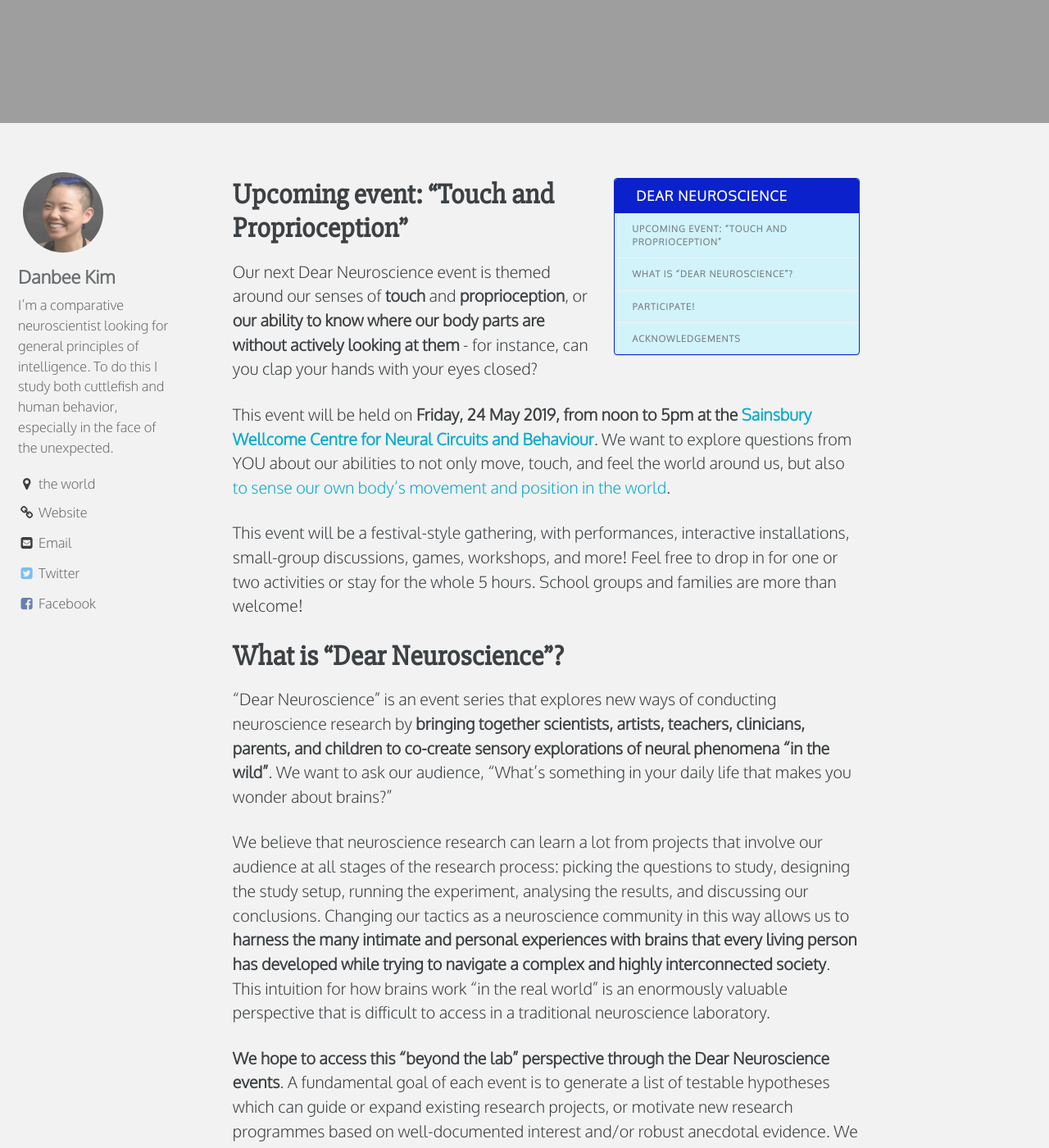
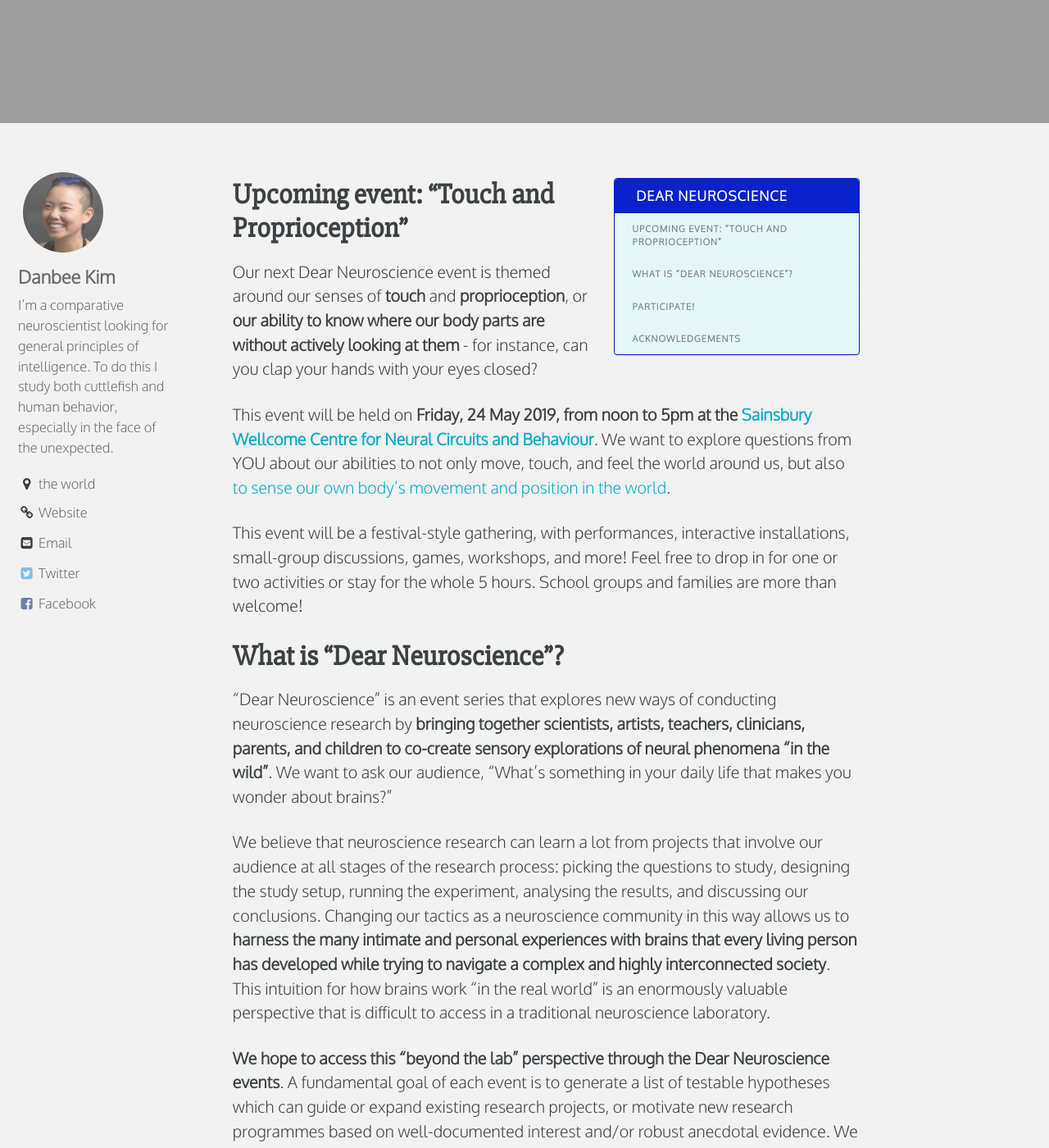
Before and after one commit to everymind/DearNeuroscience, a Jekyll site: the page built from index.md, in a window 1280 px wide and 1400 px high, scrolled down 910 px. Shown: the whole window at 82% size. Built offline with Jekyll 4.4.1, drawn with Linux system fonts in a browser that asks for light colours; comment, search, counter and statistics services are not loaded.

Commit message:
made toc background even lighter

```diff
--- a/_sass/minimal-mistakes/_navigation.scss
+++ b/_sass/minimal-mistakes/_navigation.scss
@@ -500,7 +500,7 @@
   color: $gray;
   text-transform: uppercase;
   letter-spacing: 1px;
-  background-color: #d2f3fa;
+  background-color: #e6f7fa;
   border: 1px solid $primary-color;
   border-radius: $border-radius;
   box-shadow: $box-shadow;
```
